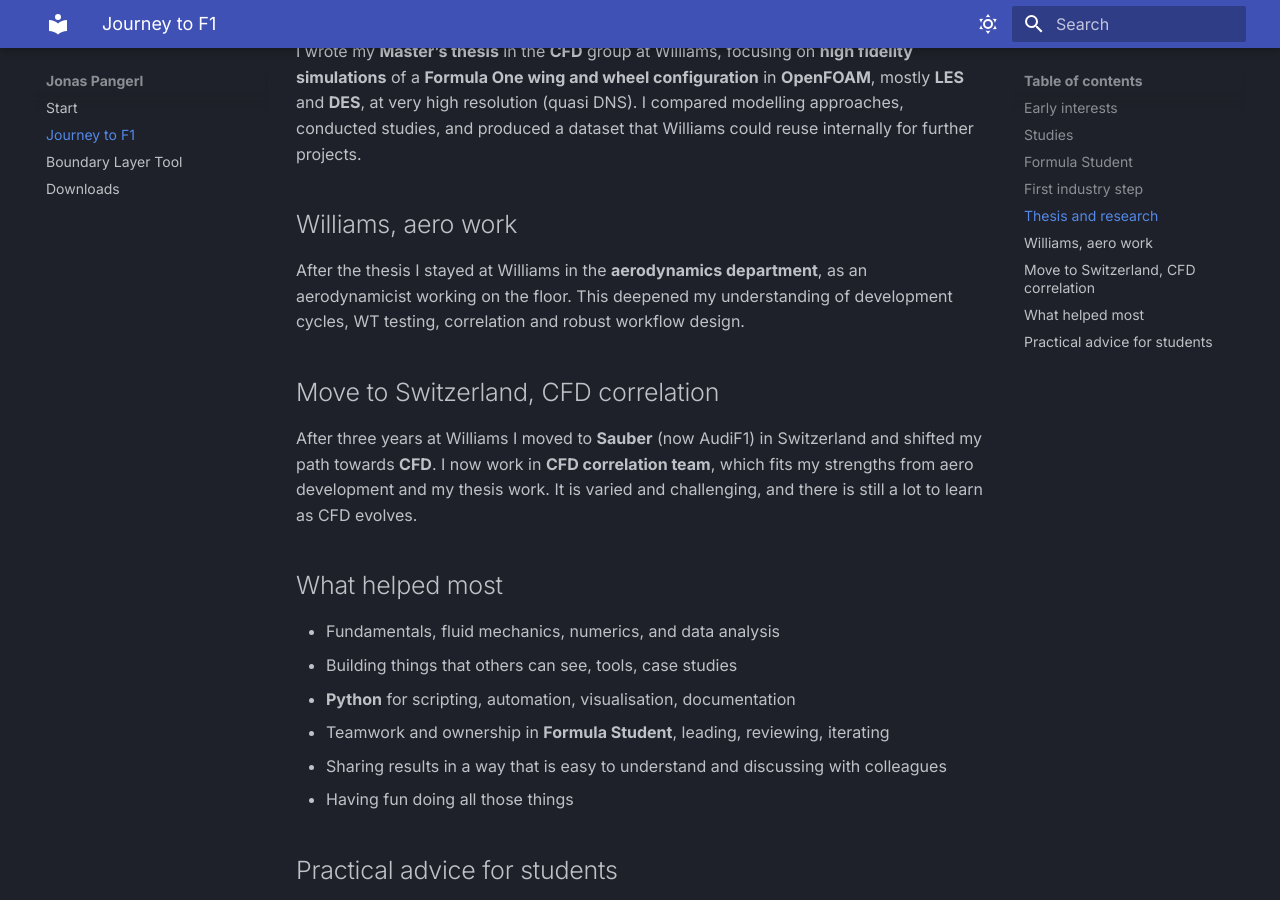
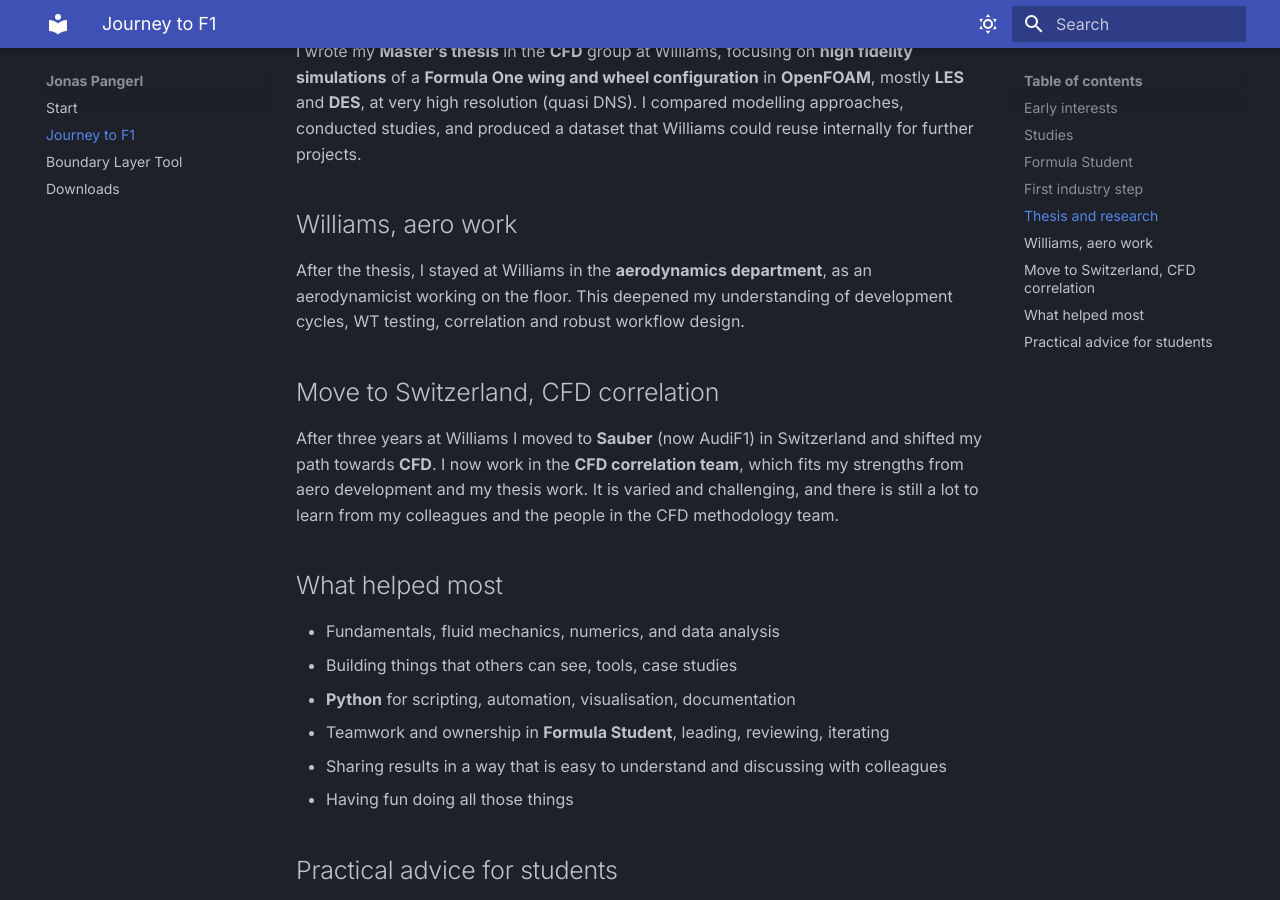
Before and after one commit to JonasPangerl/JonasWebsite, an MkDocs documentation site: the page built from docs/journey-to-f1.md, in a window 1280 px wide and 900 px high, scrolled down 1480 px. Built offline with MkDocs 1.6.1 and Material for MkDocs 9.7.7, drawn with Linux system fonts in a browser that asks for light colours.

Commit message:
UPD: step downloads and journey page

```diff
--- a/docs/journey-to-f1.md
+++ b/docs/journey-to-f1.md
@@ -28,12 +28,12 @@
 I wrote my **Master’s thesis** in the **CFD** group at Williams, focusing on **high fidelity simulations** of a **Formula One wing and wheel configuration** in **OpenFOAM**, mostly **LES** and **DES**, at very high resolution (quasi DNS). I compared modelling approaches, conducted studies, and produced a dataset that Williams could reuse internally for further projects.
 
 ## Williams, aero work
-After the thesis I stayed at Williams in the **aerodynamics department**, as an aerodynamicist working on the floor. This deepened my understanding of development cycles, WT testing, correlation and robust workflow design.
+After the thesis, I stayed at Williams in the **aerodynamics department**, as an aerodynamicist working on the floor. This deepened my understanding of development cycles, WT testing, correlation and robust workflow design.
 
 ## Move to Switzerland, CFD correlation
 After three years at Williams I moved to **Sauber** (now AudiF1) in Switzerland and shifted my path towards **CFD**.
-I now work in **CFD correlation team**, which fits my strengths from aero development and my thesis work.
-It is varied and challenging, and there is still a lot to learn as CFD evolves.
+I now work in the **CFD correlation team**, which fits my strengths from aero development and my thesis work.
+It is varied and challenging, and there is still a lot to learn from my colleagues and the people in the CFD methodology team.
 
 ## What helped most
 * Fundamentals, fluid mechanics, numerics, and data analysis
```
